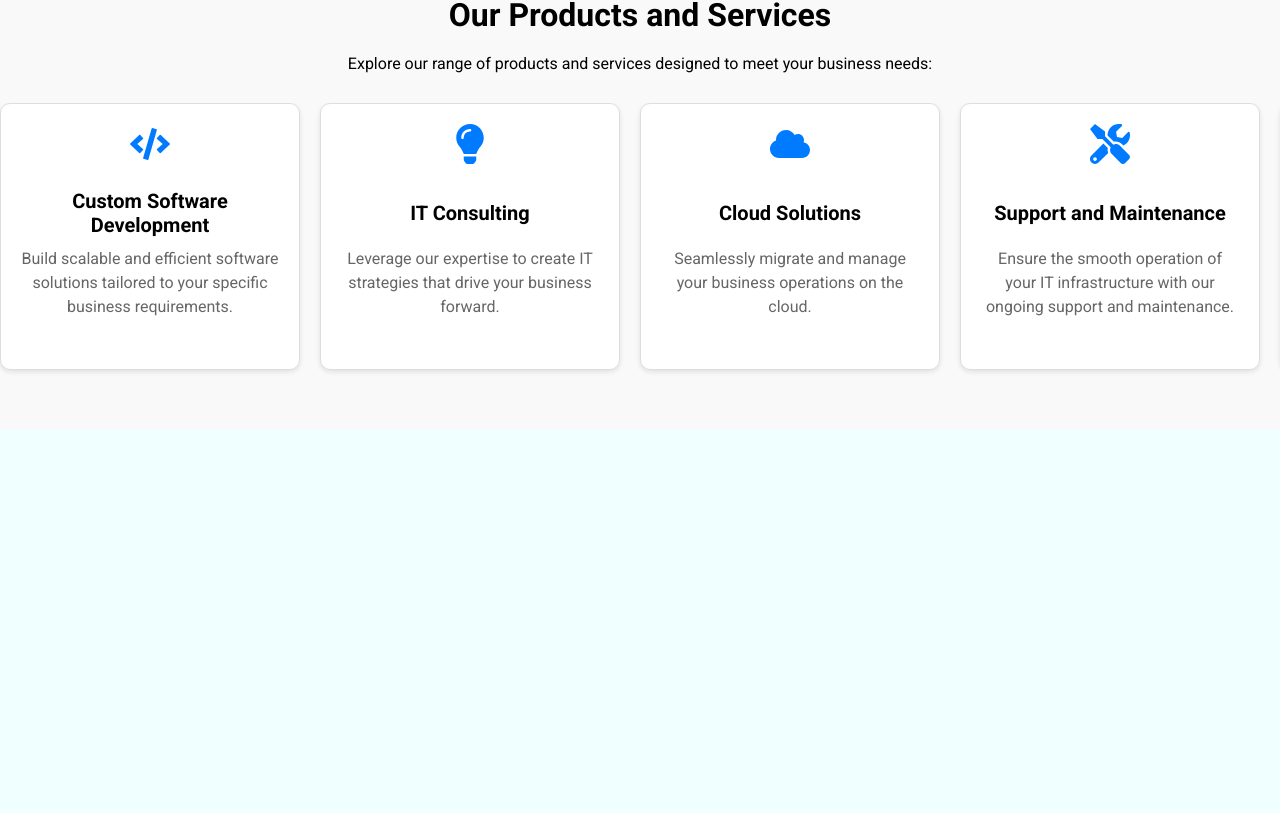
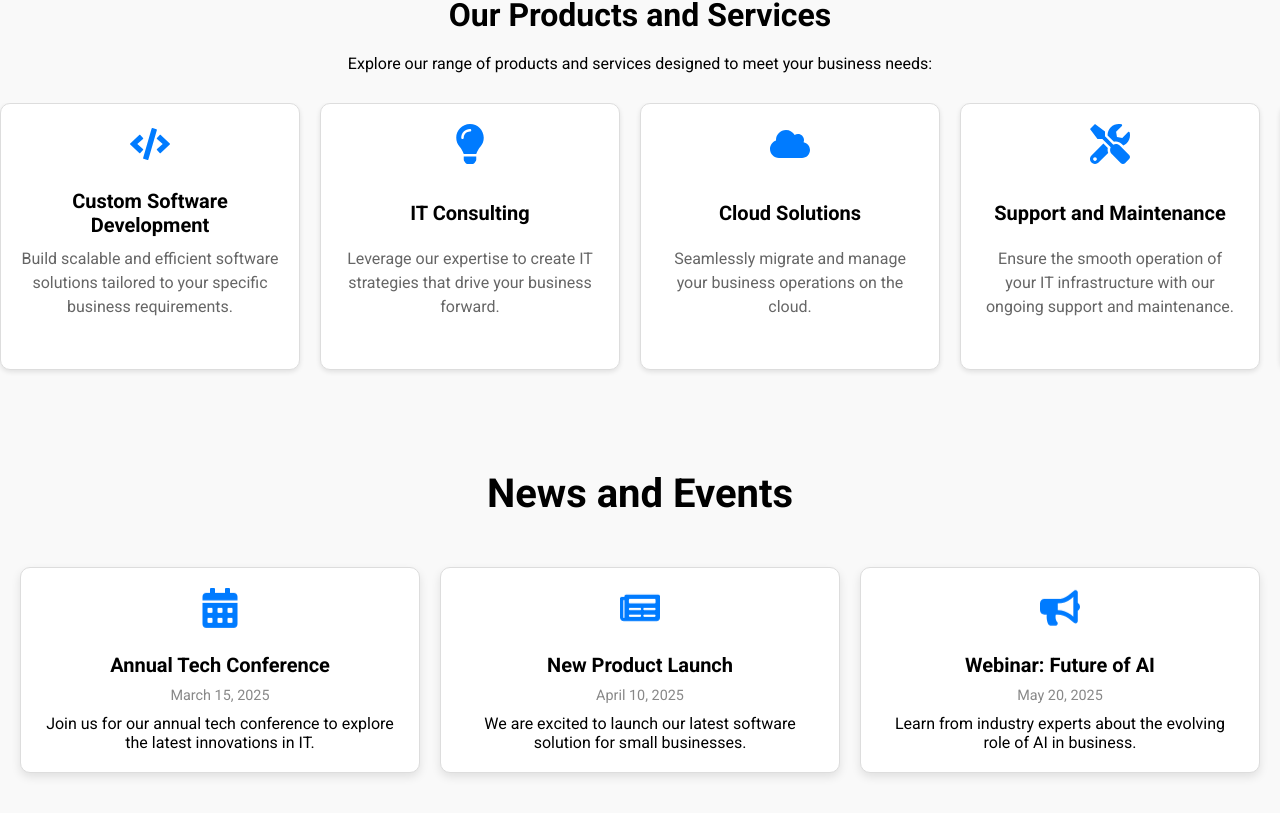
Before and after one commit to hirushiRathnayake/Professional-Company-Website, a React (Vite) app in the folder Client/hugo/: page / in a window 1280 px wide. Shown: the part 1124-1937 px from the top of the page. Before the commit the page ends 1554 px from the top, so only its background shows below. Built offline with nearby package versions, Linux system fonts and the light colour scheme; a web font is replaced by a local one.

Commit message:
Create News and Events section

```diff
--- a/Client/hugo/src/App.jsx
+++ b/Client/hugo/src/App.jsx
@@ -3,6 +3,7 @@ import Navbar from './components/navbar/Navbar'
 import Hero from './components/Hero/Hero'
 import AboutUs from './components/About-us/About-us'
 import ProductsAndServices from './components/Products/Products'
+import NewsAndEvents from './components/News/News'
 
 const App = () => {
   return (
@@ -11,7 +12,7 @@ const App = () => {
       <Hero/>
       <AboutUs/>
       <ProductsAndServices/>
-
+      <NewsAndEvents/>
     </div>
   )
 }
--- /dev/null
+++ b/Client/hugo/src/components/News/News.css
@@ -0,0 +1,82 @@
+.news-events-section {
+    text-align: center;
+    padding: 40px 20px;
+    background-color: #f9f9f9;
+  }
+
+  .section-title {
+    font-size: 2.5rem;
+    margin-bottom: 30px;
+    animation: fadeInDown 1s ease-in-out;
+  }
+
+  .news-events-grid {
+    display: grid;
+    grid-template-columns: repeat(auto-fit, minmax(250px, 1fr));
+    gap: 20px;
+    padding-top: 20px;
+  }
+
+  .event-card {
+    background: white;
+    border: 1px solid #ddd;
+    border-radius: 10px;
+    box-shadow: 0 4px 10px rgba(0, 0, 0, 0.1);
+    padding: 20px;
+    text-align: center;
+    animation: fadeIn 1.5s ease-in-out;
+    transition: transform 0.3s ease;
+  }
+
+  .event-card:hover {
+    transform: scale(1.05);
+  }
+
+  .event-card .icon {
+    font-size: 2.5rem;
+    color: #007bff;
+    margin-bottom: 15px;
+    animation: bounce 2s infinite;
+  }
+
+  .event-card h3 {
+    font-size: 1.25rem;
+    margin-bottom: 10px;
+  }
+
+  .event-card .date {
+    font-size: 0.9rem;
+    color: #888;
+    margin-bottom: 10px;
+  }
+
+  @keyframes fadeIn {
+    from {
+      opacity: 0;
+      transform: translateY(20px);
+    }
+    to {
+      opacity: 1;
+      transform: translateY(0);
+    }
+  }
+
+  @keyframes fadeInDown {
+    from {
+      opacity: 0;
+      transform: translateY(-20px);
+    }
+    to {
+      opacity: 1;
+      transform: translateY(0);
+    }
+  }
+
+  @keyframes bounce {
+    0%, 100% {
+      transform: translateY(0);
+    }
+    50% {
+      transform: translateY(-10px);
+    }
+  }
--- /dev/null
+++ b/Client/hugo/src/components/News/News.tsx
@@ -0,0 +1,44 @@
+import React from 'react';
+import { FaCalendarAlt, FaNewspaper, FaBullhorn } from 'react-icons/fa'; // Importing icons
+import './News.css';
+
+const NewsAndEvents = () => {
+  const events = [
+    {
+      icon: <FaCalendarAlt />,
+      title: 'Annual Tech Conference',
+      date: 'March 15, 2025',
+      description: 'Join us for our annual tech conference to explore the latest innovations in IT.',
+    },
+    {
+      icon: <FaNewspaper />,
+      title: 'New Product Launch',
+      date: 'April 10, 2025',
+      description: 'We are excited to launch our latest software solution for small businesses.',
+    },
+    {
+      icon: <FaBullhorn />,
+      title: 'Webinar: Future of AI',
+      date: 'May 20, 2025',
+      description: 'Learn from industry experts about the evolving role of AI in business.',
+    },
+  ];
+
+  return (
+    <div className="news-events-section container">
+      <h2 className="section-title">News and Events</h2>
+      <div className="news-events-grid">
+        {events.map((event, index) => (
+          <div className="event-card" key={index}>
+            <div className="icon">{event.icon}</div>
+            <h3>{event.title}</h3>
+            <p className="date">{event.date}</p>
+            <p>{event.description}</p>
+          </div>
+        ))}
+      </div>
+    </div>
+  );
+};
+
+export default NewsAndEvents;
--- a/Client/hugo/src/components/navbar/Navbar.css
+++ b/Client/hugo/src/components/navbar/Navbar.css
@@ -1,6 +1,6 @@
 nav{
 width: 100%;
-/* background-color: blue; */
+background-color: rgba(120, 120, 202, 0.582);
 color: aliceblue;
 padding: 4px 0;
 position: fixed;
```
